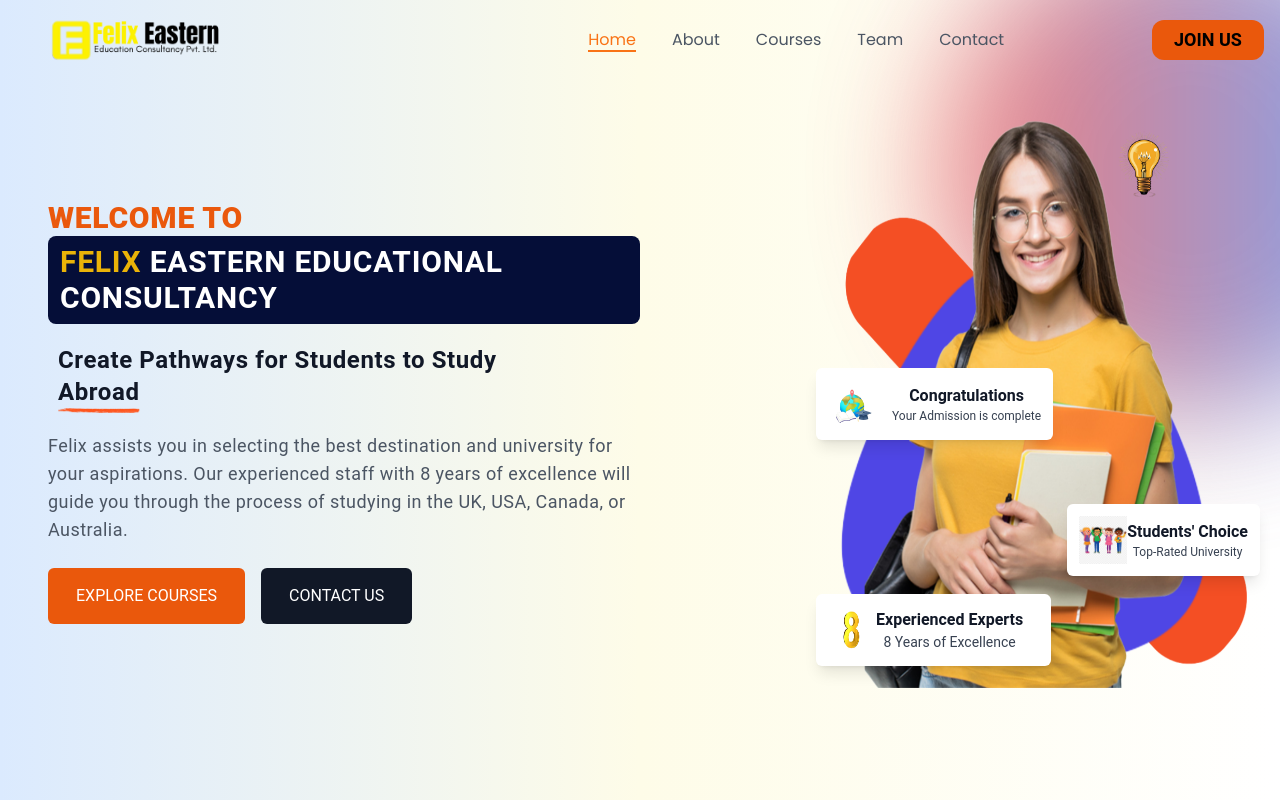
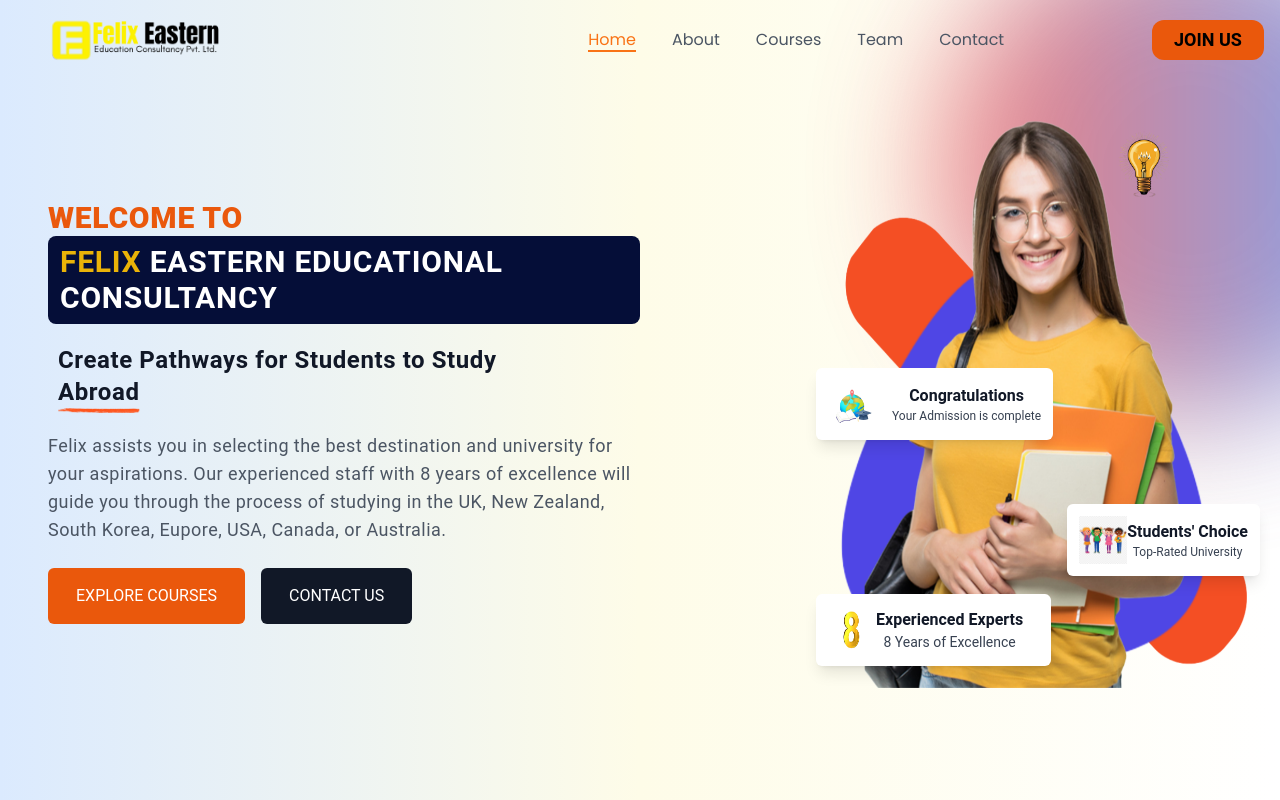
Before and after one commit to gl1tch0x1/consultancy, a React (Vite) app: page / in a window 1280 px wide. Shown: the top 800 px of the page. Built offline with nearby package versions, Linux system fonts and the light colour scheme.

Commit message:
added vercel.json

```diff
--- a/src/components/Admin/Admin.jsx
+++ b/src/components/Admin/Admin.jsx
@@ -146,7 +146,7 @@
 
       <div className="relative z-10">
         <h1 className="text-4xl font-bold mb-6 text-center text-indigo-700">
-          Admin Panel
+          Hello, Admin!
         </h1>
 
         <button
--- a/src/components/Home/Home.jsx
+++ b/src/components/Home/Home.jsx
@@ -86,7 +86,7 @@
               Felix assists you in selecting the best destination and university
               for your aspirations. Our experienced staff with 8 years of
               excellence will guide you through the process of studying in the
-              UK, USA, Canada, or Australia.
+              UK, New Zealand, South Korea, Eupore, USA, Canada, or Australia.
             </p>
 
             <div className="flex flex-col lg:flex-row items-center lg:items-start space-y-4 lg:space-y-0 lg:space-x-4 mt-6">
```
Also changed, not shown: vercel.json (added).
